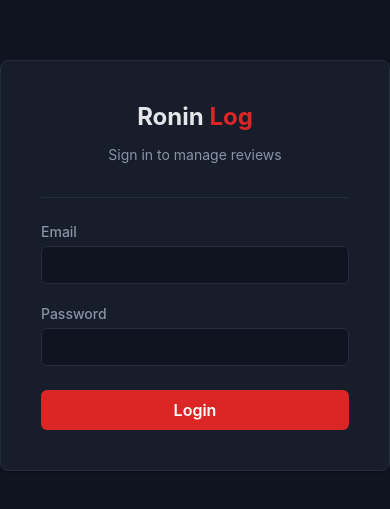
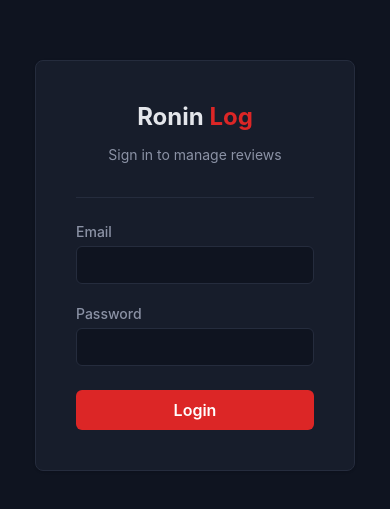
Before and after one commit to Olly-Codes/ronin-log-admin, a React (Vite) app: page /auth/login in a window 390 px wide. Shown: the part 157-666 px from the top of the page. Built offline with nearby package versions, Linux system fonts and the light colour scheme.

Commit message:
style: update login width

```diff
--- a/src/pages/LoginPage.jsx
+++ b/src/pages/LoginPage.jsx
@@ -31,7 +31,7 @@ const LoginPage = () => {
         <section className="min-h-screen flex items-center justify-center bg-background">
             <form
                 onSubmit={handleSubmit}
-                className="w-full max-w-md bg-surface rounded-lg shadow-sm border border-border p-10"
+                className="w-full max-w-xs md:max-w-md bg-surface rounded-lg shadow-sm border border-border p-10"
             >
                 <div className="text-center mb-8">
                     <h1 className="text-2xl font-bold text-primary mb-3">
```
